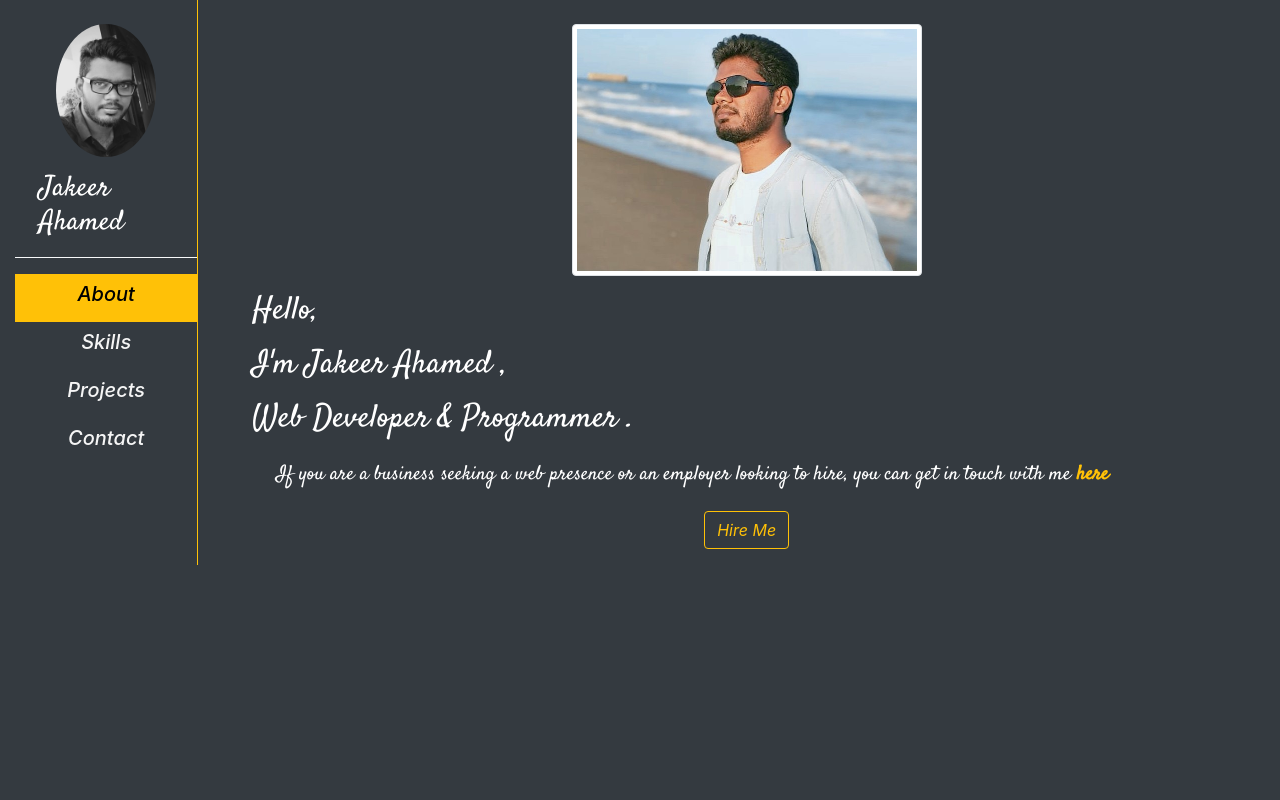
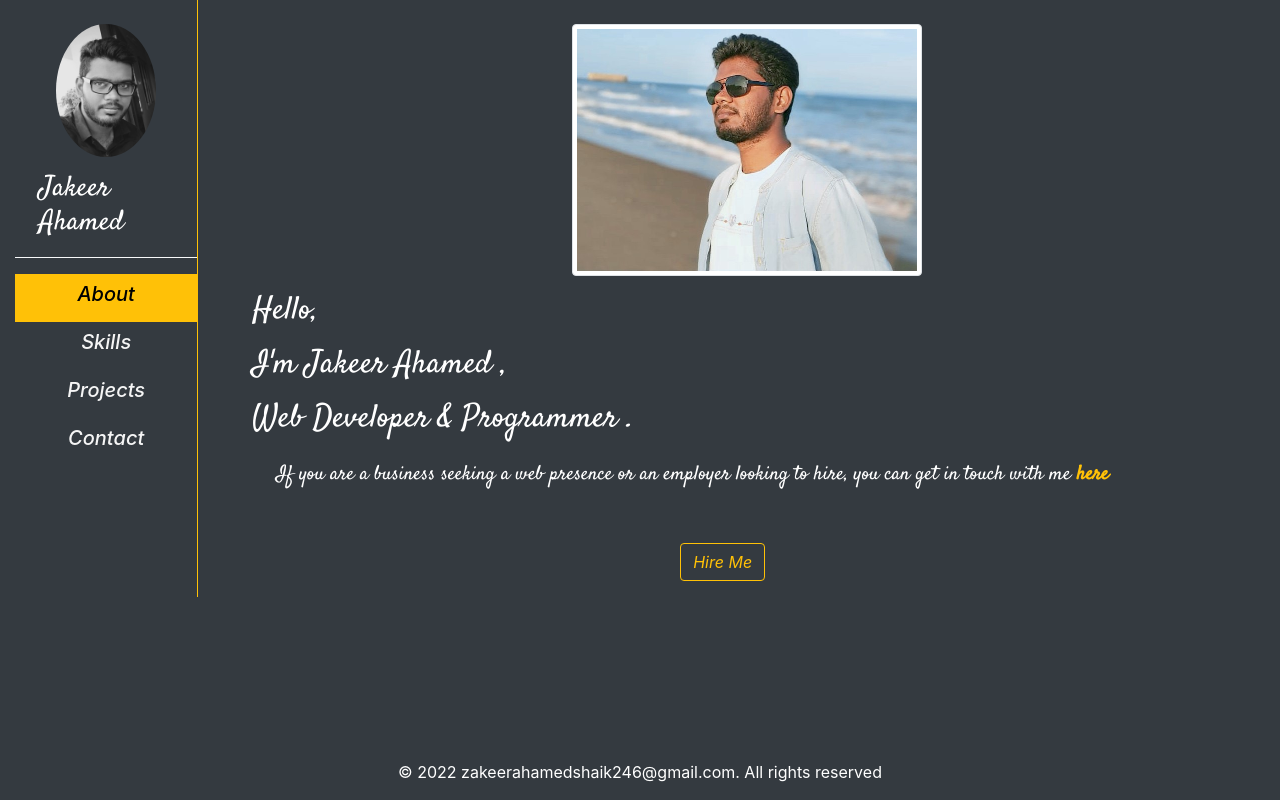
Before and after one commit to jakeerahamed1/portfolio, a Django app: page / in a window 1280 px wide. Run offline with Django 3.2, Linux system fonts and the light colour scheme; some libraries are stand-ins or nearby versions.

Commit message:
thirt commit

```diff
--- a/webapp/static/myapp/css/style.css
+++ b/webapp/static/myapp/css/style.css
@@ -1,3 +1,8 @@
+*{
+    margin: 0;
+    padding: 0;
+    box-sizing: border-box;
+}
 /* font */
 .st-font{
     font-family: "Satisfy", cursive;
@@ -22,3 +27,10 @@ a.nav-link.active {
     background-color: #ffc107;
     font-weight: bold;
 }
+.footer{
+    position: fixed;
+    left: 0;
+    bottom: 0;
+    width: 100%;
+
+}
--- a/webapp/templates/myapp/base.html
+++ b/webapp/templates/myapp/base.html
@@ -9,35 +9,29 @@
     <link rel="stylesheet" href="{% static 'myapp/css/all.min.css' %}" />
     <link rel="stylesheet" href="{% static 'myapp/css/bootstrap.css' %}" />
 
-    <link href="https://fonts.googleapis.com/css2?family=Satisfy&display=swap" rel="stylesheet">
+    <link
+      href="https://fonts.googleapis.com/css2?family=Satisfy&display=swap"
+      rel="stylesheet"
+    />
     {% block webappcss %}
-     <link  href="{% static 'myapp/css/style.css' %}" rel="stylesheet" />
+    <link href="{% static 'myapp/css/style.css' %}" rel="stylesheet" />
     {% endblock webappcss %}
-
-
   </head>
   <body>
-      <div class="container-fluid bg-dark">
-        <div class="row">
-            <div class="col-sm-2">
+    <div class="container-fluid bg-dark">
+      <div class="row">
+        <div class="col-sm-2">{% include 'myapp/sidebar.html' %}</div>
+        <div class="col-sm-10">{% block contend %} {% endblock contend %}</div>
+      </div>
 
-                  {% include 'myapp/sidebar.html' %}
-            </div>
-            <div class="col-sm-10">
-                {% block contend %}
+    </div>
 
-                {% endblock contend %}
-            </div>
-
-
-
-
-        </div>
+     <div class="footer">
+        <p class="text-white bg-dark container-fluid text-center mt-5">
+          © {% now 'Y' %} zakeerahamedshaik246@gmail.com. All rights reserved
+        </p>
 
       </div>
-
-
-
 
     <script src="{% static 'myapp/js/jquery.js' %}"></script>
     <script src="{% static 'myapp/js/proper.js' %}"></script>
--- a/webapp/templates/myapp/home.html
+++ b/webapp/templates/myapp/home.html
@@ -23,7 +23,8 @@
 
   </div>
   <div class="text-center">
-    <a href="{% url 'contact' %}" class="btn btn-outline-warning my-3 mr-r mt-3 font-italic">Hire Me</a>
+    <a href="{% url 'contact' %}" class="btn btn-outline-warning my-3 mr-r mr-5 mt-5 font-italic">Hire Me</a>
   </div>
 </div>
+
 {% endblock contend %}
```
